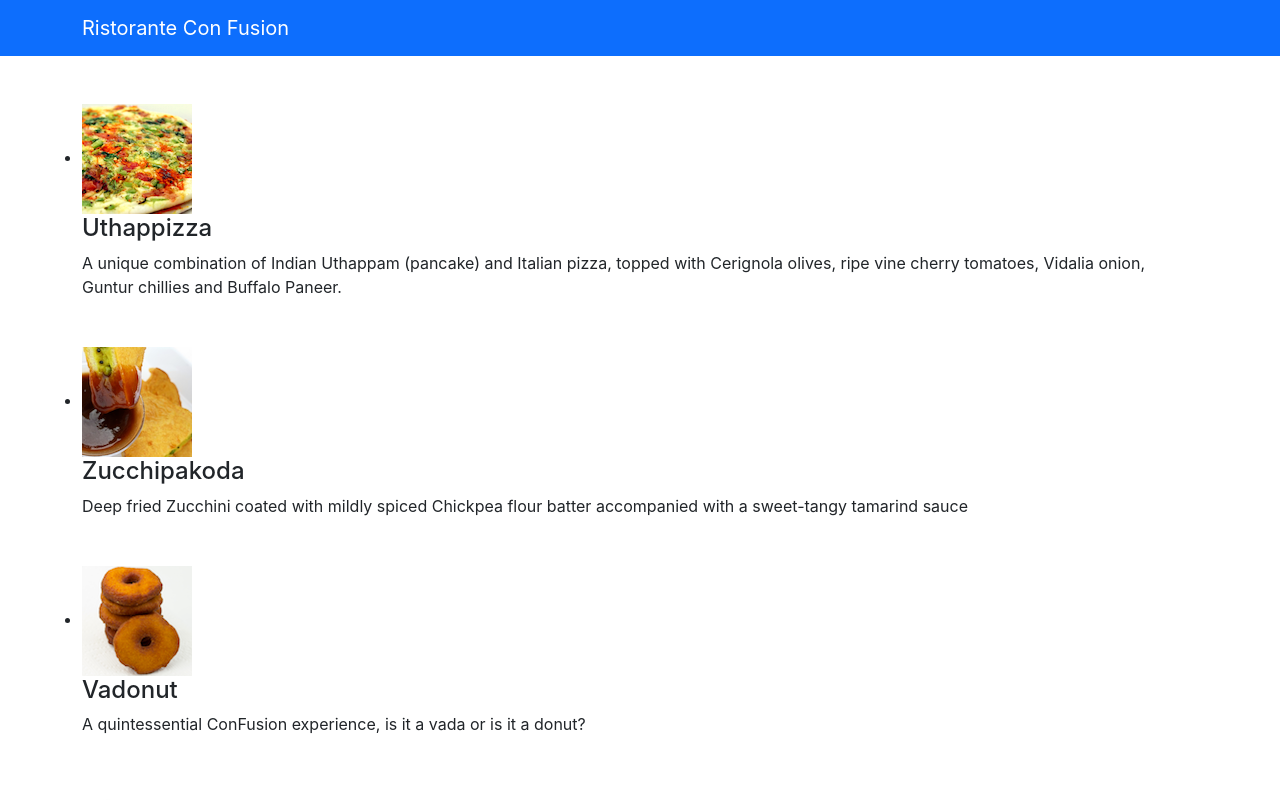
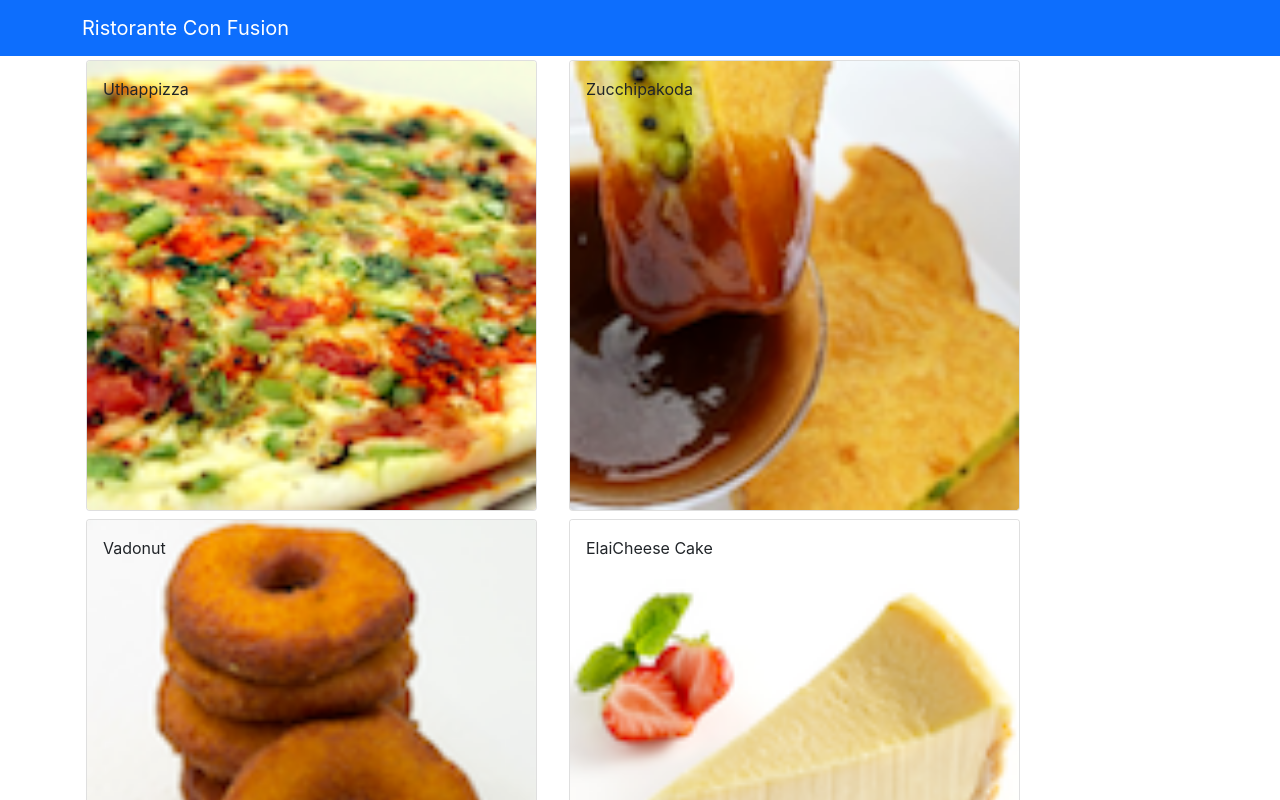
Before and after one commit to DivyMotisariya/ReactJS-Tutorial-Basics, a React (Create React App) app: page / in a window 1280 px wide. Shown: the top 800 px of the page. Built offline with nearby package versions, Linux system fonts and the light colour scheme.

Commit message:
Components Part - 2

```diff
--- a/src/App.js
+++ b/src/App.js
@@ -3,8 +3,17 @@
 // import "./App.css";
 import Menu from "./components/Menu.Component";
 import React, { Component } from "react";
+import { DISHES } from "./shared/dishes.shared";
 
 class App extends Component {
+	constructor(props) {
+		super(props);
+
+		this.state = {
+			dishes: DISHES,
+		};
+	}
+
 	render() {
 		return (
 			<div className="App">
@@ -13,7 +22,7 @@
 						<NavbarBrand href="/">Ristorante Con Fusion</NavbarBrand>
 					</div>
 				</Navbar>
-				<Menu />
+				<Menu dishes={this.state.dishes} />
 			</div>
 		);
 	}
--- a/src/components/Menu.Component.js
+++ b/src/components/Menu.Component.js
@@ -1,78 +1,63 @@
 import React, { Component } from "react";
-import { Media } from "reactstrap";
+import {
+	Card,
+	CardImg,
+	CardImgOverlay,
+	CardText,
+	CardBody,
+	CardTitle,
+} from "reactstrap";
 
 class Menu extends Component {
 	constructor(props) {
 		super(props);
 
 		this.state = {
-			dishes: [
-				{
-					id: 0,
-					name: "Uthappizza",
-					image: "assets/images/uthappizza.png",
-					category: "mains",
-					label: "Hot",
-					price: "4.99",
-					description:
-						"A unique combination of Indian Uthappam (pancake) and Italian pizza, topped with Cerignola olives, ripe vine cherry tomatoes, Vidalia onion, Guntur chillies and Buffalo Paneer.",
-				},
-				{
-					id: 1,
-					name: "Zucchipakoda",
-					image: "assets/images/zucchipakoda.png",
-					category: "appetizer",
-					label: "",
-					price: "1.99",
-					description:
-						"Deep fried Zucchini coated with mildly spiced Chickpea flour batter accompanied with a sweet-tangy tamarind sauce",
-				},
-				{
-					id: 2,
-					name: "Vadonut",
-					image: "assets/images/vadonut.png",
-					category: "appetizer",
-					label: "New",
-					price: "1.99",
-					description:
-						"A quintessential ConFusion experience, is it a vada or is it a donut?",
-				},
-				{
-					id: 3,
-					name: "ElaiCheese Cake",
-					image: "assets/images/elaicheesecake.png",
-					category: "dessert",
-					label: "",
-					price: "2.99",
-					description:
-						"A delectable, semi-sweet New York Style Cheese Cake, with Graham cracker crust and spiced with Indian cardamoms",
-				},
-			],
+			selectedDish: null,
 		};
 	}
 
+	onDishSelect(dish) {
+		this.setState({
+			selectedDish: dish,
+		});
+	}
+
+	renderDish(dish) {
+		if (dish) {
+			return (
+				<Card>
+					<CardImg width="100%" src={dish.image} alt={dish.name} />
+					<CardBody>
+						<CardTitle>{dish.name}</CardTitle>
+						<CardText>{dish.description}</CardText>
+					</CardBody>
+				</Card>
+			);
+		} else {
+			return <div></div>;
+		}
+	}
+
 	render() {
-		const menu = this.state.dishes.map(dish => {
-      return (
-        <div key={dish.id} className="col-12 mt-5">
-          <Media tag="li">
-            <Media left middle>
-              <Media object src={dish.image} alt={dish.name} />
-            </Media>
-            <Media body className="ml-5">
-              <Media heading>{dish.name}</Media>
-              <p>{dish.description}</p>
-            </Media>
-          </Media>
-        </div>
-      )
-    });
+		const menu = this.props.dishes.map((dish) => {
+			return (
+				<div key={dish.id} className="col-12 col-md-5 m-1">
+					<Card onClick={() => this.onDishSelect(dish)}>
+						<CardImg width="100%" src={dish.image} alt={dish.name} />
+						<CardImgOverlay>
+							<CardTitle>{dish.name}</CardTitle>
+							{/* <p>{dish.description}</p> */}
+						</CardImgOverlay>
+					</Card>
+				</div>
+			);
+		});
 
 		return (
 			<div className="container">
-				<div className="row">
-					<Media list>{menu}</Media>
-				</div>
+				<div className="row">{menu}</div>
+				<div className="row">{this.renderDish(this.state.selectedDish)}</div>
 			</div>
 		);
 	}
--- /dev/null
+++ b/src/shared/dishes.shared.js
@@ -0,0 +1,194 @@
+export const DISHES = [
+	{
+		id: 0,
+		name: "Uthappizza",
+		image: "assets/images/uthappizza.png",
+		category: "mains",
+		label: "Hot",
+		price: "4.99",
+		description:
+			"A unique combination of Indian Uthappam (pancake) and Italian pizza, topped with Cerignola olives, ripe vine cherry tomatoes, Vidalia onion, Guntur chillies and Buffalo Paneer.",
+		comments: [
+			{
+				id: 0,
+				rating: 5,
+				comment: "Imagine all the eatables, living in conFusion!",
+				author: "John Lemon",
+				date: "2012-10-16T17:57:28.556094Z",
+			},
+			{
+				id: 1,
+				rating: 4,
+				comment:
+					"Sends anyone to heaven, I wish I could get my mother-in-law to eat it!",
+				author: "Paul McVites",
+				date: "2014-09-05T17:57:28.556094Z",
+			},
+			{
+				id: 2,
+				rating: 3,
+				comment: "Eat it, just eat it!",
+				author: "Michael Jaikishan",
+				date: "2015-02-13T17:57:28.556094Z",
+			},
+			{
+				id: 3,
+				rating: 4,
+				comment: "Ultimate, Reaching for the stars!",
+				author: "Ringo Starry",
+				date: "2013-12-02T17:57:28.556094Z",
+			},
+			{
+				id: 4,
+				rating: 2,
+				comment: "It's your birthday, we're gonna party!",
+				author: "25 Cent",
+				date: "2011-12-02T17:57:28.556094Z",
+			},
+		],
+	},
+	{
+		id: 1,
+		name: "Zucchipakoda",
+		image: "assets/images/zucchipakoda.png",
+		category: "appetizer",
+		label: "",
+		price: "1.99",
+		description:
+			"Deep fried Zucchini coated with mildly spiced Chickpea flour batter accompanied with a sweet-tangy tamarind sauce",
+		comments: [
+			{
+				id: 0,
+				rating: 5,
+				comment: "Imagine all the eatables, living in conFusion!",
+				author: "John Lemon",
+				date: "2012-10-16T17:57:28.556094Z",
+			},
+			{
+				id: 1,
+				rating: 4,
+				comment:
+					"Sends anyone to heaven, I wish I could get my mother-in-law to eat it!",
+				author: "Paul McVites",
+				date: "2014-09-05T17:57:28.556094Z",
+			},
+			{
+				id: 2,
+				rating: 3,
+				comment: "Eat it, just eat it!",
+				author: "Michael Jaikishan",
+				date: "2015-02-13T17:57:28.556094Z",
+			},
+			{
+				id: 3,
+				rating: 4,
+				comment: "Ultimate, Reaching for the stars!",
+				author: "Ringo Starry",
+				date: "2013-12-02T17:57:28.556094Z",
+			},
+			{
+				id: 4,
+				rating: 2,
+				comment: "It's your birthday, we're gonna party!",
+				author: "25 Cent",
+				date: "2011-12-02T17:57:28.556094Z",
+			},
+		],
+	},
+	{
+		id: 2,
+		name: "Vadonut",
+		image: "assets/images/vadonut.png",
+		category: "appetizer",
+		label: "New",
+		price: "1.99",
+		description:
+			"A quintessential ConFusion experience, is it a vada or is it a donut?",
+		comments: [
+			{
+				id: 0,
+				rating: 5,
+				comment: "Imagine all the eatables, living in conFusion!",
+				author: "John Lemon",
+				date: "2012-10-16T17:57:28.556094Z",
+			},
+			{
+				id: 1,
+				rating: 4,
+				comment:
+					"Sends anyone to heaven, I wish I could get my mother-in-law to eat it!",
+				author: "Paul McVites",
+				date: "2014-09-05T17:57:28.556094Z",
+			},
+			{
+				id: 2,
+				rating: 3,
+				comment: "Eat it, just eat it!",
+				author: "Michael Jaikishan",
+				date: "2015-02-13T17:57:28.556094Z",
+			},
+			{
+				id: 3,
+				rating: 4,
+				comment: "Ultimate, Reaching for the stars!",
+				author: "Ringo Starry",
+				date: "2013-12-02T17:57:28.556094Z",
+			},
+			{
+				id: 4,
+				rating: 2,
+				comment: "It's your birthday, we're gonna party!",
+				author: "25 Cent",
+				date: "2011-12-02T17:57:28.556094Z",
+			},
+		],
+	},
+	{
+		id: 3,
+		name: "ElaiCheese Cake",
+		image: "assets/images/elaicheesecake.png",
+		category: "dessert",
+		label: "",
+		price: "2.99",
+		description:
+			"A delectable, semi-sweet New York Style Cheese Cake, with Graham cracker crust and spiced with Indian cardamoms",
+		comments: [
+			{
+				id: 0,
+				rating: 5,
+				comment: "Imagine all the eatables, living in conFusion!",
+				author: "John Lemon",
+				date: "2012-10-16T17:57:28.556094Z",
+			},
+			{
+				id: 1,
+				rating: 4,
+				comment:
+					"Sends anyone to heaven, I wish I could get my mother-in-law to eat it!",
+				author: "Paul McVites",
+				date: "2014-09-05T17:57:28.556094Z",
+			},
+			{
+				id: 2,
+				rating: 3,
+				comment: "Eat it, just eat it!",
+				author: "Michael Jaikishan",
+				date: "2015-02-13T17:57:28.556094Z",
+			},
+			{
+				id: 3,
+				rating: 4,
+				comment: "Ultimate, Reaching for the stars!",
+				author: "Ringo Starry",
+				date: "2013-12-02T17:57:28.556094Z",
+			},
+			{
+				id: 4,
+				rating: 2,
+				comment: "It's your birthday, we're gonna party!",
+				author: "25 Cent",
+				date: "2011-12-02T17:57:28.556094Z",
+			},
+		],
+	},
+];
```
